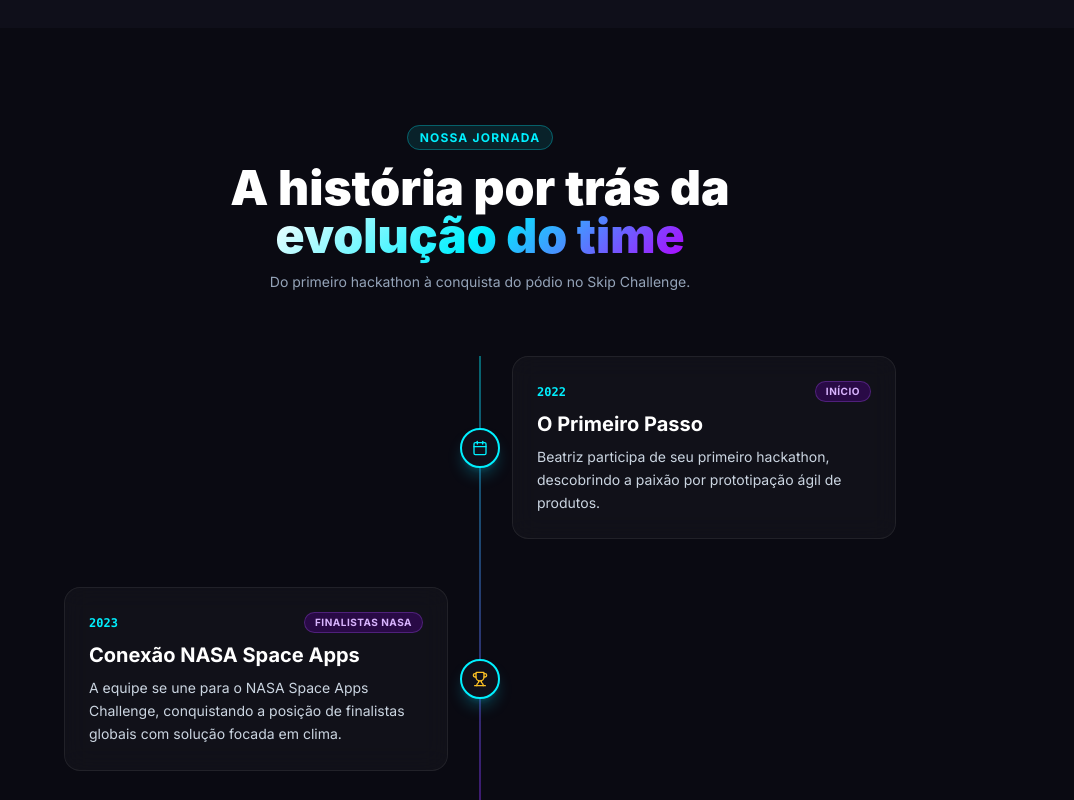
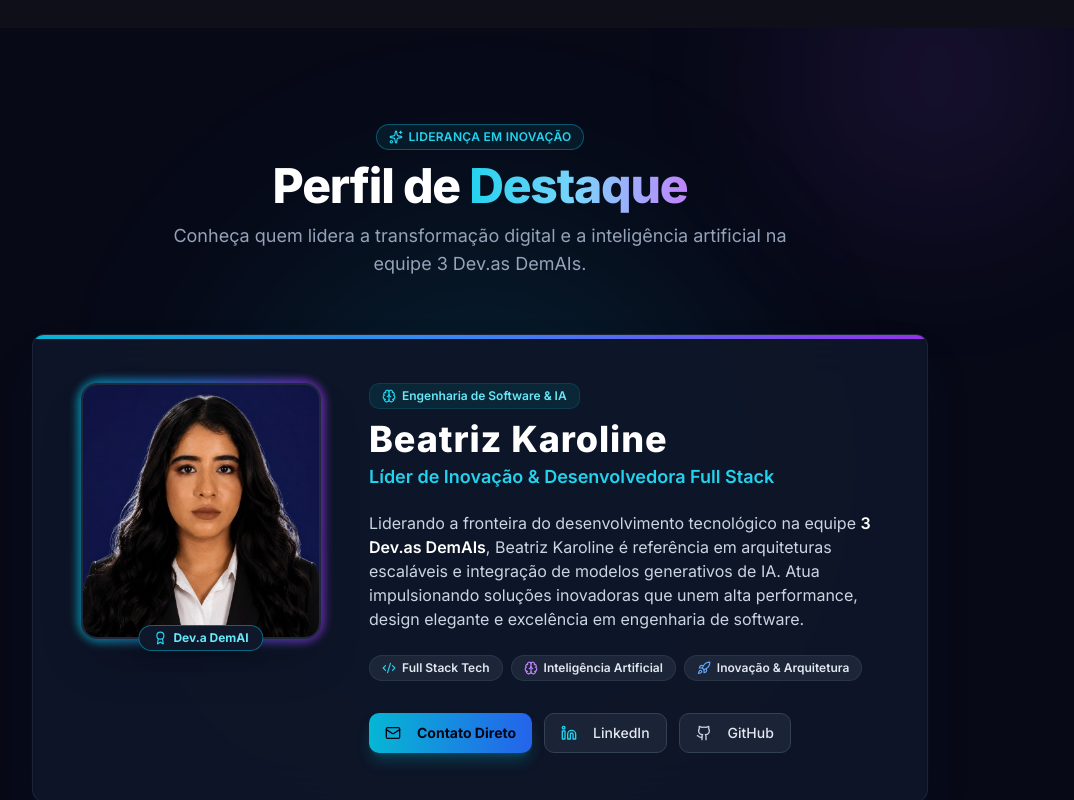
Before and after one commit to SouBeatrizKaroline/3-dev-as-demais-12fqm6k9q, a React (Vite) app: page / in a window 1280 px wide. Shown: the part 1620-2420 px from the top of the page, without its empty margins (160-1234 px from the left). Built offline with nearby package versions, Linux system fonts and the light colour scheme.

Commit message:
feat: Add featured profile section for Beatriz Karoline

```diff
--- /dev/null
+++ b/src/components/FeaturedProfileSection.tsx
@@ -0,0 +1,159 @@
+import { Card, CardContent } from '@/components/ui/card'
+import { Badge } from '@/components/ui/badge'
+import { Button } from '@/components/ui/button'
+import { Avatar, AvatarImage, AvatarFallback } from '@/components/ui/avatar'
+import { Sparkles, Brain, Code2, Rocket, Award, Github, Linkedin, Mail } from 'lucide-react'
+import beatrizImage from '@/assets/image-41af5.png'
+
+export function FeaturedProfileSection() {
+  return (
+    <section
+      id="perfil-destaque"
+      className="py-16 md:py-24 relative overflow-hidden bg-slate-950/60"
+    >
+      {/* Background glow effects */}
+      <div className="absolute top-1/2 left-1/2 -translate-x-1/2 -translate-y-1/2 w-[350px] sm:w-[500px] h-[350px] sm:h-[500px] bg-cyan-500/10 rounded-full blur-[100px] pointer-events-none" />
+      <div className="absolute -top-24 right-10 w-72 h-72 bg-purple-500/10 rounded-full blur-[80px] pointer-events-none" />
+
+      <div className="container mx-auto px-4 sm:px-6 relative z-10">
+        <div className="text-center max-w-2xl mx-auto mb-10 md:mb-14">
+          <Badge
+            variant="outline"
+            className="mb-3 border-cyan-500/40 text-cyan-400 bg-cyan-950/40 px-3 py-1 text-xs font-semibold tracking-wide uppercase"
+          >
+            <Sparkles className="w-3.5 h-3.5 mr-1.5 text-cyan-400 inline" />
+            Liderança em Inovação
+          </Badge>
+          <h2 className="text-3xl sm:text-4xl md:text-5xl font-extrabold text-white tracking-tight">
+            Perfil de{' '}
+            <span className="bg-gradient-to-r from-cyan-400 via-sky-300 to-purple-400 bg-clip-text text-transparent">
+              Destaque
+            </span>
+          </h2>
+          <p className="text-slate-400 mt-3 text-sm sm:text-base md:text-lg">
+            Conheça quem lidera a transformação digital e a inteligência artificial na equipe 3
+            Dev.as DemAIs.
+          </p>
+        </div>
+
+        <Card className="max-w-4xl mx-auto bg-slate-900/90 border-slate-800/80 shadow-2xl shadow-cyan-950/20 backdrop-blur-xl overflow-hidden relative">
+          {/* Decorative accent top bar */}
+          <div className="absolute top-0 left-0 right-0 h-1 bg-gradient-to-r from-cyan-500 via-blue-500 to-purple-600" />
+
+          <CardContent className="p-6 sm:p-8 md:p-12">
+            <div className="flex flex-col md:flex-row items-center md:items-start gap-8 md:gap-12">
+              {/* Profile Image & Badge Container */}
+              <div className="flex flex-col items-center shrink-0">
+                <div className="relative group">
+                  {/* Outer animated gradient ring */}
+                  <div className="absolute -inset-1 bg-gradient-to-r from-cyan-500 via-blue-500 to-purple-600 rounded-3xl blur-sm opacity-70 group-hover:opacity-100 transition duration-500" />
+
+                  <Avatar className="w-44 h-48 sm:w-52 sm:h-56 md:w-60 md:h-64 rounded-2xl border-2 border-slate-800 shadow-2xl overflow-hidden relative">
+                    <AvatarImage
+                      src={beatrizImage}
+                      alt="Beatriz Karoline"
+                      className="object-cover object-center w-full h-full transition-transform duration-500 group-hover:scale-105"
+                    />
+                    <AvatarFallback className="bg-slate-900 text-slate-200 font-bold text-xl">
+                      BK
+                    </AvatarFallback>
+                  </Avatar>
+
+                  {/* Highlight pill */}
+                  <div className="absolute -bottom-3 left-1/2 -translate-x-1/2 bg-slate-900 border border-cyan-500/50 text-cyan-300 text-xs font-bold px-3.5 py-1 rounded-full shadow-lg flex items-center gap-1.5 whitespace-nowrap">
+                    <Award className="w-3.5 h-3.5 text-cyan-400" />
+                    Dev.a DemAI
+                  </div>
+                </div>
+              </div>
+
+              {/* Bio & Details Column */}
+              <div className="flex-1 text-center md:text-left space-y-4 sm:space-y-5">
+                <div>
+                  <div className="inline-flex items-center gap-1.5 px-3 py-1 rounded-md bg-cyan-950/60 border border-cyan-800/40 text-cyan-300 text-xs font-semibold mb-2.5">
+                    <Brain className="w-3.5 h-3.5 text-cyan-400" />
+                    Engenharia de Software & IA
+                  </div>
+
+                  {/* Prominent Name Display */}
+                  <h3 className="text-3xl sm:text-4xl font-extrabold text-white tracking-wide">
+                    Beatriz Karoline
+                  </h3>
+
+                  <p className="text-cyan-400 font-semibold text-base sm:text-lg mt-1">
+                    Líder de Inovação & Desenvolvedora Full Stack
+                  </p>
+                </div>
+
+                <p className="text-slate-300 text-sm sm:text-base leading-relaxed">
+                  Liderando a fronteira do desenvolvimento tecnológico na equipe{' '}
+                  <strong className="text-white font-semibold">3 Dev.as DemAIs</strong>, Beatriz
+                  Karoline é referência em arquiteturas escaláveis e integração de modelos
+                  generativos de IA. Atua impulsionando soluções inovadoras que unem alta
+                  performance, design elegante e excelência em engenharia de software.
+                </p>
+
+                {/* Skill Badges */}
+                <div className="flex flex-wrap justify-center md:justify-start gap-2 pt-1">
+                  <Badge
+                    variant="secondary"
+                    className="bg-slate-800/90 hover:bg-slate-800 text-slate-200 border border-slate-700/60 px-3 py-1 text-xs"
+                  >
+                    <Code2 className="w-3.5 h-3.5 mr-1.5 text-cyan-400" /> Full Stack Tech
+                  </Badge>
+                  <Badge
+                    variant="secondary"
+                    className="bg-slate-800/90 hover:bg-slate-800 text-slate-200 border border-slate-700/60 px-3 py-1 text-xs"
+                  >
+                    <Brain className="w-3.5 h-3.5 mr-1.5 text-purple-400" /> Inteligência Artificial
+                  </Badge>
+                  <Badge
+                    variant="secondary"
+                    className="bg-slate-800/90 hover:bg-slate-800 text-slate-200 border border-slate-700/60 px-3 py-1 text-xs"
+                  >
+                    <Rocket className="w-3.5 h-3.5 mr-1.5 text-blue-400" /> Inovação & Arquitetura
+                  </Badge>
+                </div>
+
+                {/* Social & Contact Actions */}
+                <div className="flex flex-wrap items-center justify-center md:justify-start gap-3 pt-3">
+                  <Button
+                    asChild
+                    className="bg-gradient-to-r from-cyan-500 to-blue-600 hover:from-cyan-400 hover:to-blue-500 text-slate-950 font-bold text-sm shadow-lg shadow-cyan-500/25 border-0"
+                  >
+                    <a href="mailto:beatriz.karoline@devasdemais.com">
+                      <Mail className="w-4 h-4 mr-2" />
+                      Contato Direto
+                    </a>
+                  </Button>
+
+                  <Button
+                    asChild
+                    variant="outline"
+                    className="border-slate-700 bg-slate-800/80 hover:bg-slate-800 text-slate-200 hover:text-white text-sm"
+                  >
+                    <a href="https://linkedin.com" target="_blank" rel="noopener noreferrer">
+                      <Linkedin className="w-4 h-4 mr-2 text-cyan-400" />
+                      LinkedIn
+                    </a>
+                  </Button>
+
+                  <Button
+                    asChild
+                    variant="outline"
+                    className="border-slate-700 bg-slate-800/80 hover:bg-slate-800 text-slate-200 hover:text-white text-sm"
+                  >
+                    <a href="https://github.com" target="_blank" rel="noopener noreferrer">
+                      <Github className="w-4 h-4 mr-2 text-slate-300" />
+                      GitHub
+                    </a>
+                  </Button>
+                </div>
+              </div>
+            </div>
+          </CardContent>
+        </Card>
+      </div>
+    </section>
+  )
+}
--- a/src/lib/pocketbase/schema.json
+++ b/src/lib/pocketbase/schema.json
@@ -1,5 +1,5 @@
 {
-  "generatedAt": "2026-07-28T22:51:17.639Z",
+  "generatedAt": "2026-07-28T22:53:55.793Z",
   "collections": [
     {
       "name": "users",
--- a/src/pages/Index.tsx
+++ b/src/pages/Index.tsx
@@ -1,5 +1,6 @@
 import { HeroSection } from '@/components/HeroSection'
 import { AboutSection } from '@/components/AboutSection'
+import { FeaturedProfileSection } from '@/components/FeaturedProfileSection'
 import { TimelineSection } from '@/components/TimelineSection'
 import { StatsSection } from '@/components/StatsSection'
 import { PhilosophySection } from '@/components/PhilosophySection'
@@ -16,6 +17,7 @@ export default function Index() {
     <div className="w-full overflow-hidden">
       <HeroSection />
       <AboutSection />
+      <FeaturedProfileSection />
       <TimelineSection />
       <StatsSection />
       <PhilosophySection />
```
Also changed, not shown: .skip.config.json, src/assets/image-41af5.png (added).
